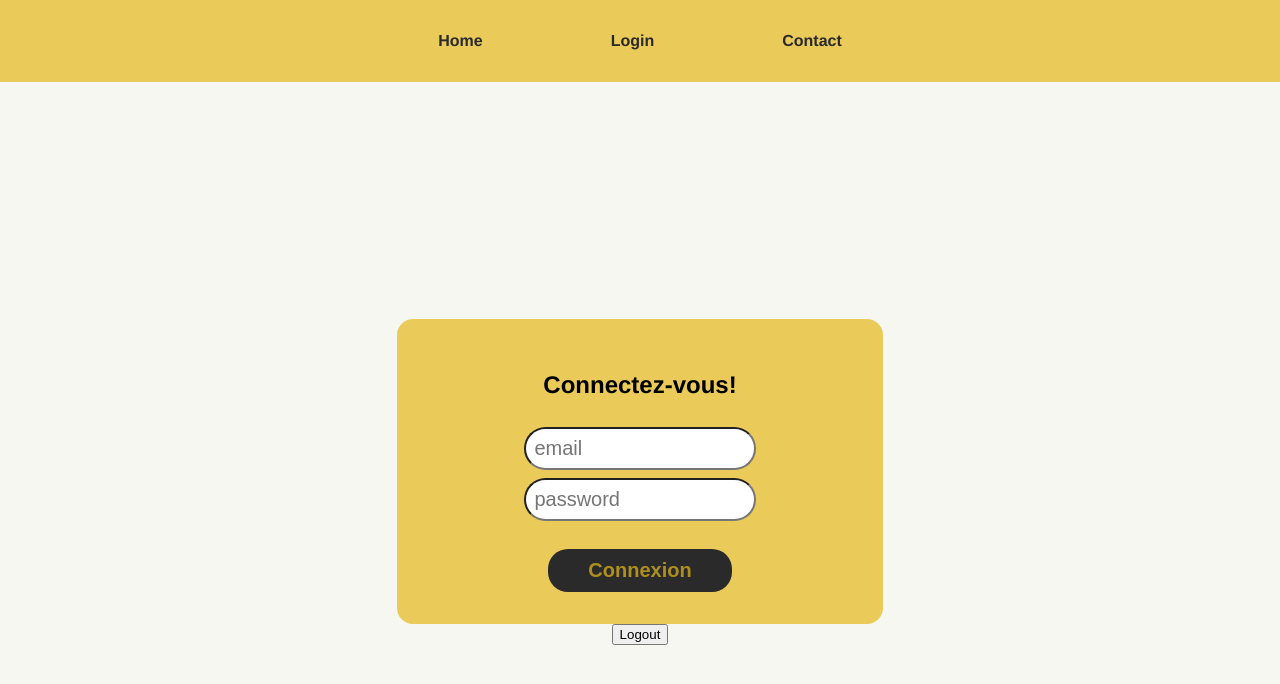
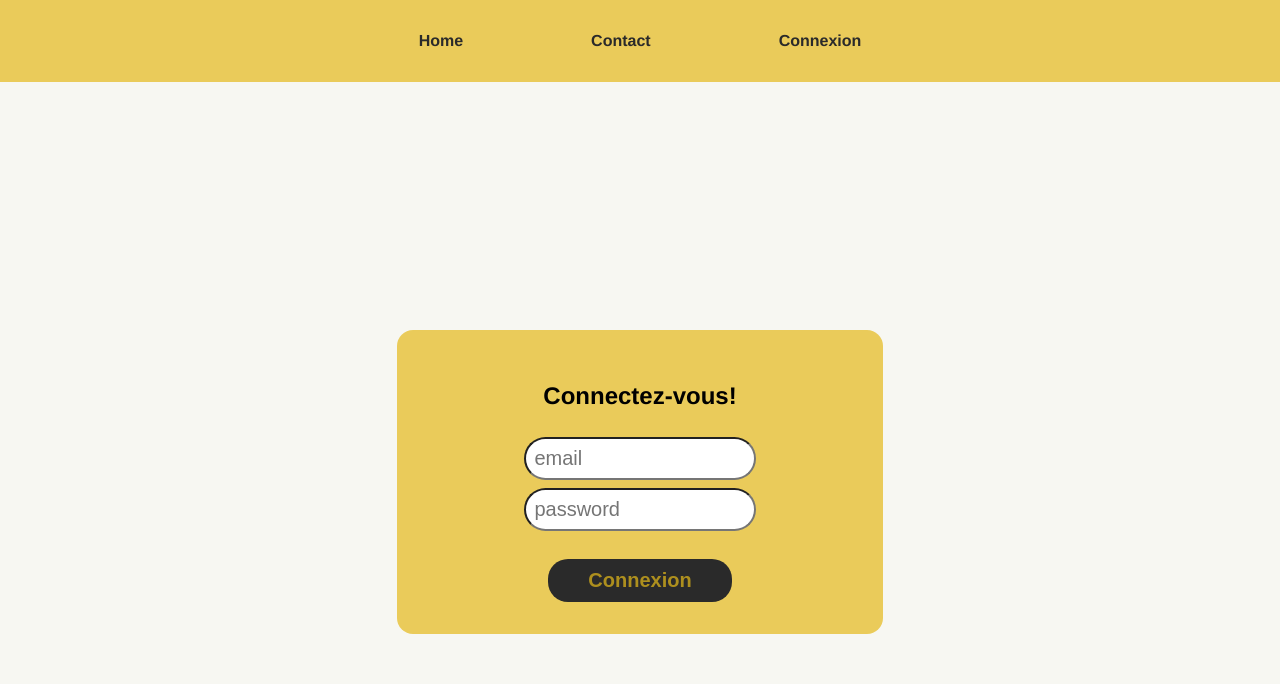
Before and after one commit to Mickael-Mesloub/js-app-pastries, a React (Vite) app in the folder app/: page /login in a window 1280 px wide. Shown: the top 684 px of the page. Built offline with nearby package versions, Linux system fonts and the light colour scheme.

Commit message:
refacto: move logout button from LoginPage to Navbar

```diff
--- a/app/src/components/Navbar.jsx
+++ b/app/src/components/Navbar.jsx
@@ -1,18 +1,33 @@
+import { useDispatch, useSelector } from 'react-redux';
+import CustomButton from './CustomButton';
+import { Link } from 'react-router-dom';
+import { logout } from '../store/auth';
 import './styles/Navbar-styles.scss';
-import { Link } from 'react-router-dom';
 
 const Navbar = () => {
+  const state = useSelector((state) => state.user);
+  const dispatch = useDispatch();
+
+  const handleLogout = () => {
+    console.log('>>>>Logout');
+    dispatch(logout());
+  };
+
   return (
     <nav className="navbar">
       <Link to="/" className="nav-link">
         Home
       </Link>
-      <Link to="/login" className="nav-link">
-        Login
-      </Link>
       <Link to="/contact" className="nav-link">
         Contact
       </Link>
+      {!state.user.isConnected ? (
+        <Link to="/login" className="nav-link">
+          Connexion
+        </Link>
+      ) : (
+        <CustomButton text="Déconnexion" type="logout" onClick={handleLogout} />
+      )}
     </nav>
   );
 };
--- a/app/src/pages/LoginPage.jsx
+++ b/app/src/pages/LoginPage.jsx
@@ -1,7 +1,8 @@
 import { useDispatch, useSelector } from 'react-redux';
 import Layout from '../components/Layout';
 import { useEffect, useState } from 'react';
-import { login, logout } from '../store/auth';
+import { login } from '../store/auth';
+import { useNavigate } from 'react-router-dom';
 import './styles/LoginPage-styles.scss';
 
 const LoginPage = () => {
@@ -12,6 +13,7 @@ const LoginPage = () => {
 
   const state = useSelector((state) => state.user);
   const dispatch = useDispatch();
+  const navigate = useNavigate();
 
   const handleSubmit = (e) => {
     e.preventDefault();
@@ -19,13 +21,14 @@ const LoginPage = () => {
     dispatch(login(user));
   };
 
-  const handleLogout = () => {
-    console.log('>>>>Logout');
-    dispatch(logout());
-  };
+  useEffect(() => {
+    console.log(state);
+  }, [state]);
 
   useEffect(() => {
-    console.log(state);
+    if (state.user.isConnected) {
+      navigate('/');
+    }
   }, [state]);
 
   return (
@@ -45,7 +48,6 @@ const LoginPage = () => {
           />
           <input type="submit" value="Connexion" />
         </form>
-        <button onClick={handleLogout}>Logout</button>
       </>
     </Layout>
   );
```
